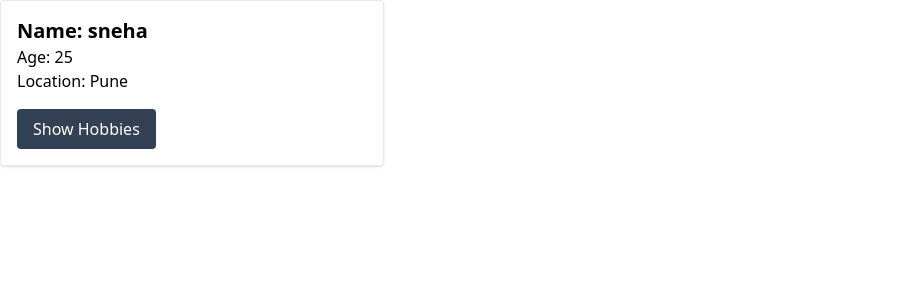
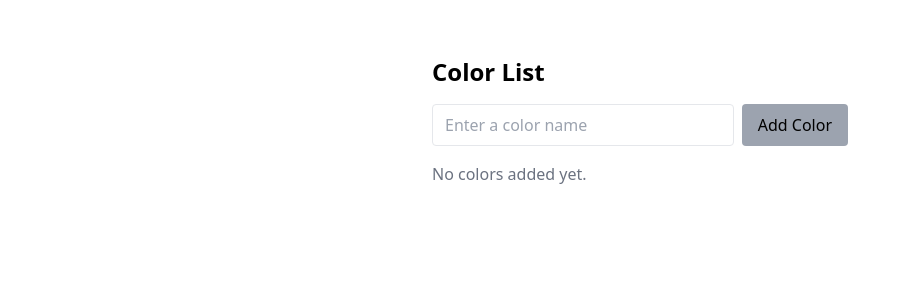
Before and after one commit to sneha930/react-practice-playground, a React (Create React App) app: page / in a window 1280 px wide. Shown: the top 300 px of the page, without its empty margins (0-911 px from the left). Built offline with nearby package versions, Linux system fonts and the light colour scheme.

Commit message:
color_list_app

```diff
--- a/src/App.js
+++ b/src/App.js
@@ -1,9 +1,9 @@
-import ProfileCard from "./ProfileCard";
+import Colors from "./Colors";
 
 function App() {
   return (
     <div>
-      <ProfileCard name="sneha" age="25" location="Pune" />
+      <Colors />
     </div>
   );
 }
--- /dev/null
+++ b/src/Colors.js
@@ -0,0 +1,61 @@
+import React, { useState } from 'react';
+
+export default function ColorListApp() {
+  const [inputValue, setInputValue] = useState('');
+  const [colors, setColors] = useState([]);
+
+  const addColor = () => {
+    const newColor = inputValue.trim().toLowerCase();
+    if (newColor === '' || colors.includes(newColor)) return;
+
+    setColors([...colors, newColor]);
+    setInputValue('');
+  };
+
+  const removeColor = (colorToRemove) => {
+    setColors(colors.filter(color => color !== colorToRemove));
+  };
+
+  return (
+    <div className="max-w-md mx-auto p-4 mt-10">
+      <h1 className="text-2xl font-bold mb-4">Color List</h1>
+
+      <div className="flex mb-4">
+        <input
+          type="text"
+          placeholder="Enter a color name"
+          value={inputValue}
+          onChange={(e) => setInputValue(e.target.value)}
+          className="flex-grow border rounded px-3 py-2 mr-2"
+        />
+        <button
+          onClick={addColor}
+          disabled={inputValue.trim() === ''}
+          className={`px-4 py-2 rounded ${
+            inputValue.trim() === ''
+              ? 'bg-gray-400 cursor-not-allowed'
+              : 'bg-blue-600 text-white hover:bg-blue-700'
+          }`}
+        >
+          Add Color
+        </button>
+      </div>
+
+      <div className="flex flex-wrap gap-3">
+        {colors.length === 0 && (
+          <p className="text-gray-500">No colors added yet.</p>
+        )}
+        {colors.map((color) => (
+          <div
+            key={color}
+            onClick={() => removeColor(color)}
+            style={{ backgroundColor: color }}
+            className="cursor-pointer px-4 py-2 rounded text-white font-semibold"
+          >
+            {color}
+          </div>
+        ))}
+      </div>
+    </div>
+  );
+}
--- a/src/ProfileCard.js
+++ /dev/null
@@ -1,24 +0,0 @@
-import { useState } from "react";
-
-const ProfileCard = (props) => {
-  const [toggle, setToggle] = useState(false);
-
-  return (
-    <div className="p-4 shadow rounded max-w-sm border">
-      <h2 className="text-xl font-bold">Name: {props.name}</h2>
-      <h3>Age: {props.age}</h3>
-      <h3>Location: {props.location}</h3>
-
-      <button
-        className="mt-4 px-4 py-2 bg-slate-700 text-white rounded"
-        onClick={() => setToggle(!toggle)}
-      >
-        {toggle ? "Hide Hobbies" : "Show Hobbies"}
-      </button>
-
-      {toggle && <p className="mt-2 text-gray-700">Loves building cool React apps!</p>}
-    </div>
-  );
-};
-
-export default ProfileCard;
```
Also changed, not shown: 1 other file (tests, documents, lock files or other folders).
